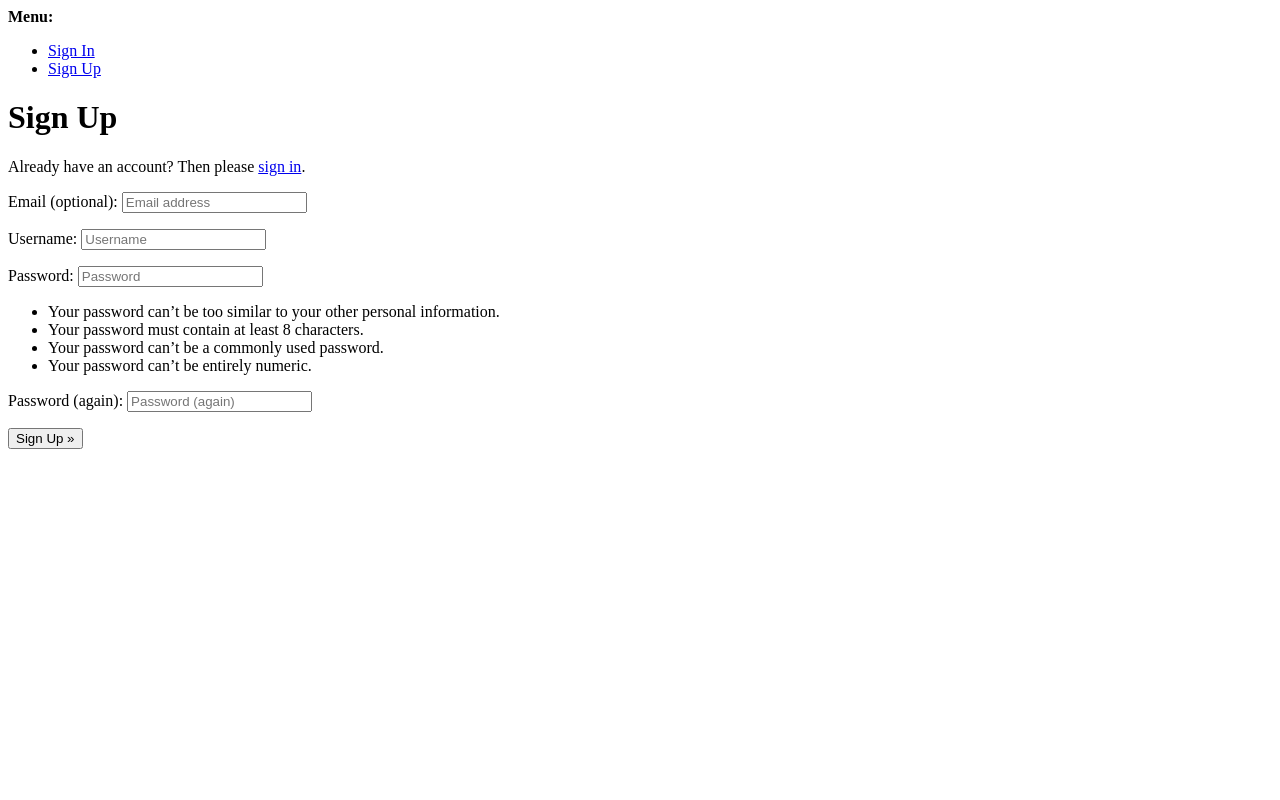
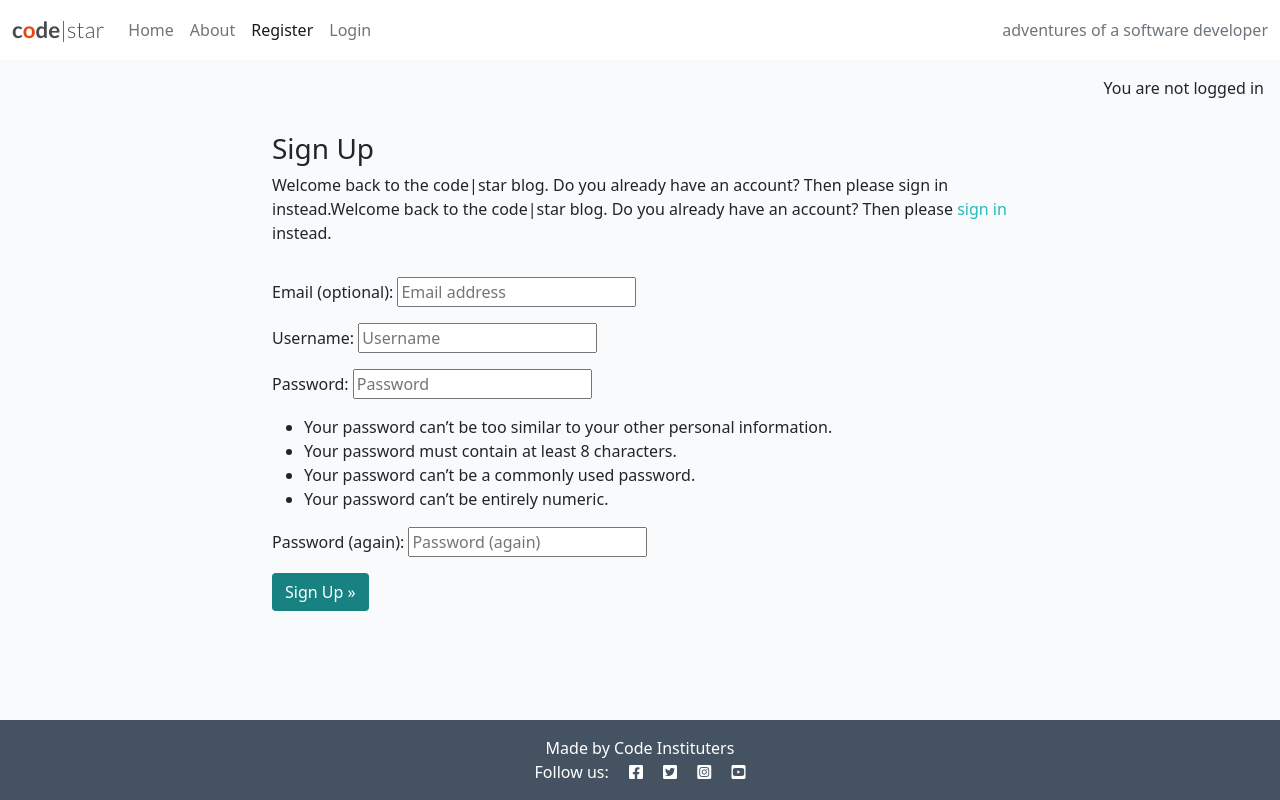
Before and after one commit to kristine-kiki/django-blog, a Django app: page /accounts/signup/ in a window 1280 px wide. Run offline with Django 4.2, Linux system fonts and the light colour scheme.

Commit message:
add personalized greeting. Styled Sign up page

```diff
--- a/codestar/settings.py
+++ b/codestar/settings.py
@@ -30,7 +30,7 @@ SECRET_KEY = 'django-insecure-h!1z&_(bdsspa1a%3jlyh!h%*gwnw07^i9e30l6)7(=z&ybej_
 SECRET_KEY = os.environ.get("SECRET_KEY")
 
 # SECURITY WARNING: don't run with debug turned on in production!
-DEBUG = False
+DEBUG = True
 
 ALLOWED_HOSTS = ['8000-kristinekiki-djangoblog-9o3vv7c1vdb.ws.codeinstitute-ide.net',
                 '.herokuapp.com']
--- a/templates/account/signup.html
+++ b/templates/account/signup.html
@@ -1,21 +1,33 @@
-{% extends "account/base.html" %}
+{% extends "base.html" %}
 
 {% load i18n %}
 
 {% block head_title %}{% trans "Signup" %}{% endblock head_title %}
 
 {% block content %}
-<h1>{% trans "Sign Up" %}</h1>
 
-<p>{% blocktrans %}Already have an account? Then please <a href="{{ login_url }}">sign in</a>.{% endblocktrans %}</p>
+<div class="container">
+  <div class="row">
+    <div class="col-md-8 mt-3 offset-md-2">
+      <h3>{% trans "Sign Up" %}</h3>
 
+      <p>{% blocktrans %}Welcome back to the code|star blog. Do you already have an account? Then please sign in
+        instead.Welcome back to the code|star blog. Do you already have an account? Then please
+        <a class="link" href="{{ login_url }}">sign in</a> instead.{% endblocktrans %}</p>
+    </div>
+  </div>
+  <div class="row">
+    <div class="col-md-8 mt-3 offset-md-2">
       <form class="signup" id="signup_form" method="post" action="{% url 'account_signup' %}">
         {% csrf_token %}
         {{ form.as_p }}
         {% if redirect_field_value %}
         <input type="hidden" name="{{ redirect_field_name }}" value="{{ redirect_field_value }}" />
         {% endif %}
-  <button type="submit">{% trans "Sign Up" %} &raquo;</button>
+        <button class="btn btn-signup right" type="submit">{% trans "Sign Up" %} &raquo;</button>
       </form>
+    </div>
+  </div>
+</div>
 
   {% endblock content %}
--- a/templates/base.html
+++ b/templates/base.html
@@ -48,7 +48,7 @@
                             href="{% url 'home' %}">Home</a>
                     </li>
                     <li class="nav-item">
-                        <a class="nav-link {% if request.path == about_url %}active{%endif%}" aria-current="page"
+                        <a class="nav-link {% if request.path == about_url %}active{% endif %}" aria-current="page"
                             href="{% url 'about' %}">About</a>
                     </li>
                     {% if user.is_authenticated %}
@@ -76,6 +76,12 @@
 
     <main class="flex-shrink-0 main-bg">
 
+        {% if user.is_authenticated %}
+        <p class="text-end m-3">You are logged in as {{ user }}</p>
+        {% else %}
+        <p class="text-end m-3">You are not logged in</p>
+        {% endif %}
+
         {% block content %}
         <!-- Content Goes here -->
         {% endblock content %}
```
Lines whose indentation alone changed are shown as unchanged.
